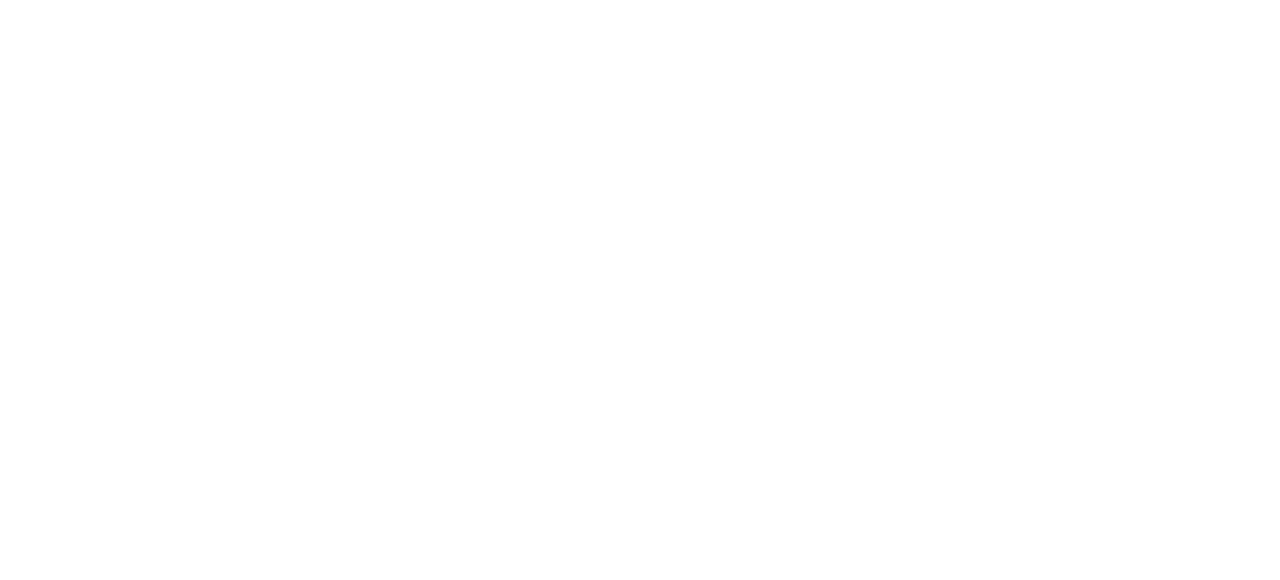
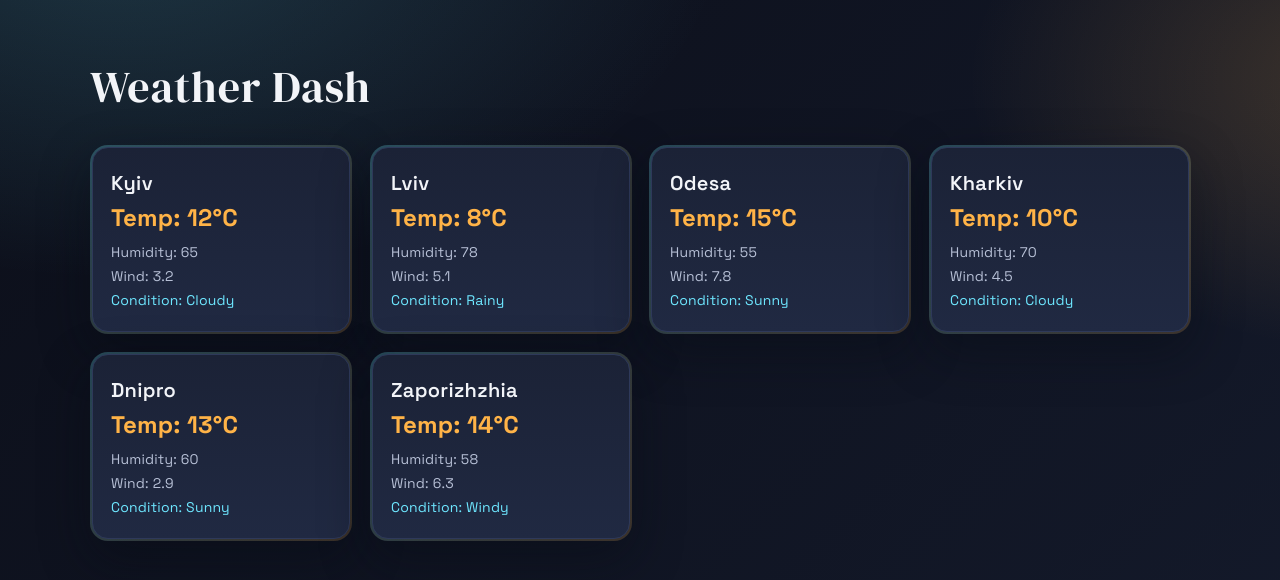
Before and after one commit to Maaxcon/react-weather-dashboard, a React (Vite) app: page / in a window 1280 px wide. Shown: the top 580 px of the page. Built offline with nearby package versions, Linux system fonts and the light colour scheme.

Commit message:
feat:render city component and add starting style

```diff
--- a/src/App.tsx
+++ b/src/App.tsx
@@ -1,9 +1,21 @@
+import { CityCard } from "./components/CityCard"
+import { cities } from "./data/cities"
+import type { City } from "./type"
 function App() {
 
   return (
-    <>
-
-    </>
+    <div className="weather">
+      <div className="weather__list">
+        {cities.map((city: City) => (
+          <div key={city.id} className="weather__block">
+            <CityCard
+              city={city}
+              onClick={() => {}}
+            />
+          </div>
+        ))}
+      </div>
+    </div>
   )
 }
 
--- a/src/index.css
+++ b/src/index.css
@@ -0,0 +1,158 @@
+@import url("https://fonts.googleapis.com/css2?family=Space+Grotesk:wght@400;500;600;700&family=DM+Serif+Display&display=swap");
+
+:root {
+  --bg-1: #0c0f1a;
+  --bg-2: #141a2b;
+  --card: #1b2236;
+  --card-2: #202942;
+  --line: #2e395a;
+  --text: #f2f4f8;
+  --muted: #b7c0d6;
+  --accent: #ffb347;
+  --accent-2: #6ee7ff;
+  --shadow: 0 18px 50px rgba(7, 10, 20, 0.45);
+}
+
+*,
+*::before,
+*::after {
+  box-sizing: border-box;
+}
+
+html,
+body,
+#root {
+  height: 100%;
+}
+
+body {
+  margin: 0;
+  font-family: "Space Grotesk", system-ui, -apple-system, "Segoe UI", sans-serif;
+  color: var(--text);
+  background:
+    radial-gradient(1000px 600px at 10% -10%, rgba(110, 231, 255, 0.18), transparent 60%),
+    radial-gradient(800px 500px at 110% 10%, rgba(255, 179, 71, 0.2), transparent 55%),
+    linear-gradient(135deg, var(--bg-1), var(--bg-2));
+  letter-spacing: 0.2px;
+}
+
+#root {
+  display: flex;
+  align-items: stretch;
+  justify-content: center;
+  padding: 48px 20px 72px;
+}
+
+.weather {
+  width: min(1100px, 100%);
+}
+
+.weather::before {
+  content: "Weather Dash";
+  display: block;
+  font-family: "DM Serif Display", "Times New Roman", serif;
+  font-size: clamp(28px, 4vw, 44px);
+  letter-spacing: 1px;
+  margin: 8px 0 28px;
+}
+
+.weather__list {
+  display: grid;
+  grid-template-columns: repeat(auto-fit, minmax(240px, 1fr));
+  gap: 18px;
+}
+
+.weather__block {
+  position: relative;
+  padding: 2px;
+  border-radius: 18px;
+  background: linear-gradient(135deg, rgba(110, 231, 255, 0.25), rgba(255, 179, 71, 0.18));
+  box-shadow: var(--shadow);
+  animation: rise 0.7s ease both;
+}
+
+.weather__block > div {
+  height: 100%;
+  border-radius: 16px;
+  padding: 18px 18px 16px;
+  background: linear-gradient(180deg, var(--card), var(--card-2));
+  border: 1px solid var(--line);
+  cursor: pointer;
+  transition: transform 0.25s ease, box-shadow 0.25s ease, border-color 0.25s ease;
+}
+
+.weather__block > div:hover {
+  transform: translateY(-4px);
+  box-shadow: 0 24px 60px rgba(6, 10, 20, 0.55);
+  border-color: rgba(110, 231, 255, 0.35);
+}
+
+.weather__block h3 {
+  margin: 4px 0 6px;
+  font-size: 20px;
+  font-weight: 600;
+  letter-spacing: 0.3px;
+}
+
+.weather__block h4 {
+  margin: 6px 0 10px;
+  font-size: 24px;
+  font-weight: 700;
+  color: var(--accent);
+}
+
+.weather__block p {
+  margin: 6px 0;
+  color: var(--muted);
+  font-size: 14px;
+  text-transform: capitalize;
+}
+
+.weather__block p:last-child {
+  color: var(--accent-2);
+}
+
+.weather__block:nth-child(2) {
+  animation-delay: 0.05s;
+}
+
+.weather__block:nth-child(3) {
+  animation-delay: 0.1s;
+}
+
+.weather__block:nth-child(4) {
+  animation-delay: 0.15s;
+}
+
+.weather__block:nth-child(5) {
+  animation-delay: 0.2s;
+}
+
+.weather__block:nth-child(6) {
+  animation-delay: 0.25s;
+}
+
+@keyframes rise {
+  from {
+    opacity: 0;
+    transform: translateY(12px) scale(0.98);
+  }
+  to {
+    opacity: 1;
+    transform: translateY(0) scale(1);
+  }
+}
+
+@media (max-width: 640px) {
+  #root {
+    padding: 36px 16px 56px;
+  }
+
+  .weather::before {
+    margin-bottom: 18px;
+  }
+
+  .weather__block h4 {
+    font-size: 22px;
+  }
+}
```
